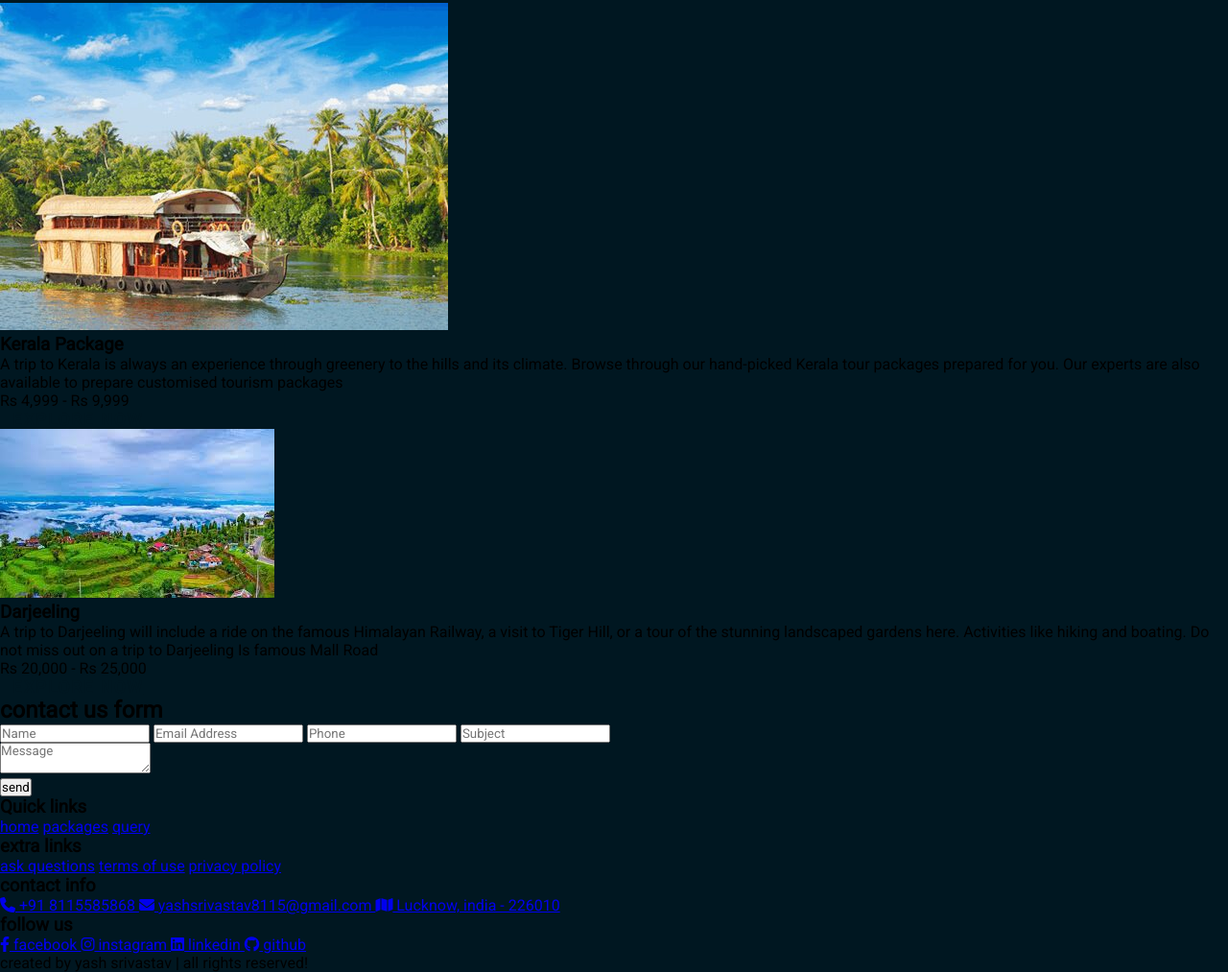
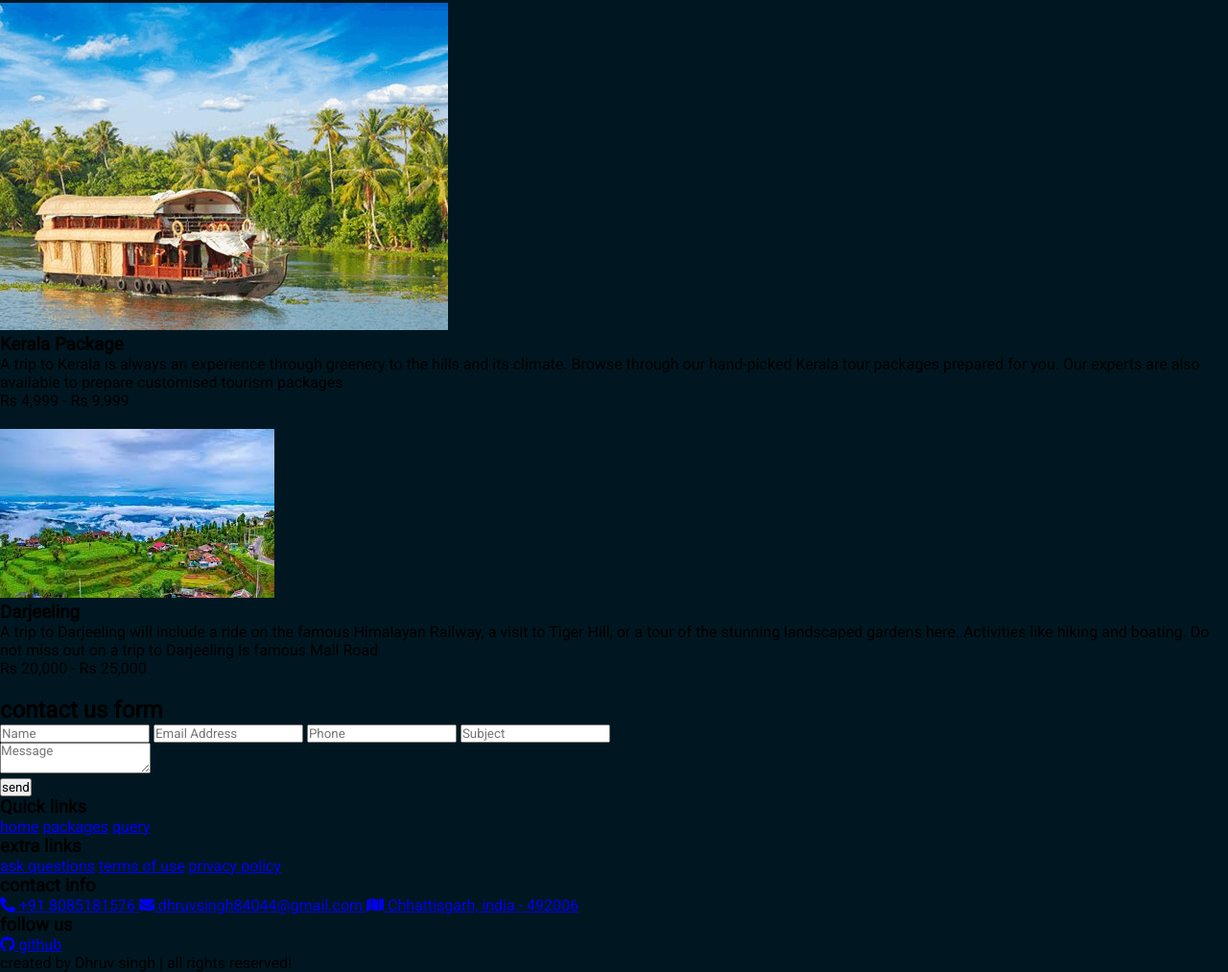
Before and after one commit to dhruvsingh84044/Tour-website, a plain HTML site: page index.html in a window 1280 px wide. Shown: the part 2597-3610 px from the top of the page at 96% size. Drawn offline with Linux system fonts and the light colour scheme; files that its build step writes are made by us from their sources; a script that the page names is missing; files whose address does not match are found by name.

Commit message:
Update index.html

```diff
--- a/index.html
+++ b/index.html
@@ -201,20 +201,17 @@
 
             <div class="box">
                 <h3>contact info</h3>
-                <a href="tel:+918115585868"> <i class="fas fa-phone"></i> +91 8115585868 </a>
-                <a href="mailto: yashsrivastav8115@gmail.com"> <i class="fas fa-envelope"></i> yashsrivastav8115@gmail.com </a>
-                <a href="#"> <i class="fas fa-map"></i> Lucknow, india - 226010 </a>
+                <a href="tel:+918085181576"> <i class="fas fa-phone"></i> +91 8085181576 </a>
+                <a href="mailto: dhruvsingh84044@gmail.com"> <i class="fas fa-envelope"></i> dhruvsingh84044@gmail.com </a>
+                <a href="#"> <i class="fas fa-map"></i> Chhattisgarh, india - 492006 </a>
             </div>
 
             <div class="box">
                 <h3>follow us</h3>
-                <a href="https://www.facebook.com/yash.srivastav0"> <i class="fab fa-facebook-f"></i> facebook </a>
-                <a href="https://www.instagram.com/yash_srivastav_"> <i class="fab fa-instagram"></i> instagram </a>
-                <a href="https://www.linkedin.com/in/yash-srivastav/"> <i class="fab fa-linkedin"></i> linkedin </a>
-                <a href="https://github.com/Yash-srivastav16"> <i class="fab fa-github"></i> github </a>
+                <a href="https://github.com/dhruvsingh84044"> <i class="fab fa-github"></i> github </a>
             </div>
         </div>
-        <div class="credit">created by <span>yash srivastav</span> | all rights reserved!</div>
+        <div class="credit">created by <span>Dhruv singh</span> | all rights reserved!</div>
     </section>
     <!-- footer section ends -->
     <script src="js/script.js"></script>
```
